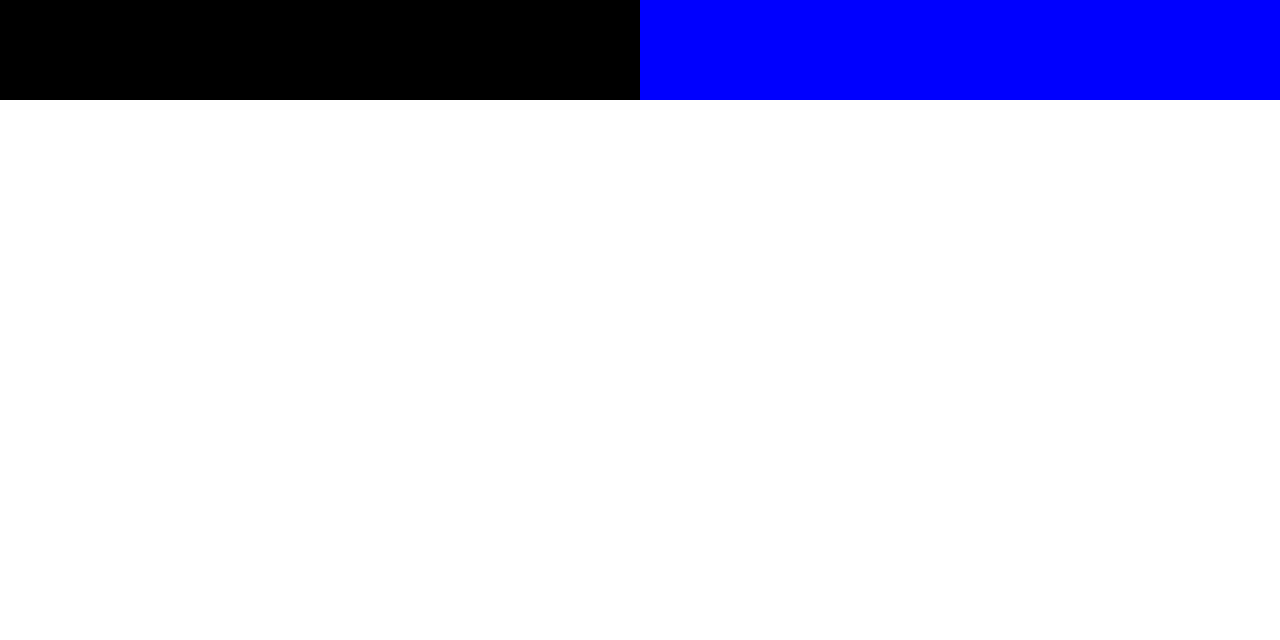
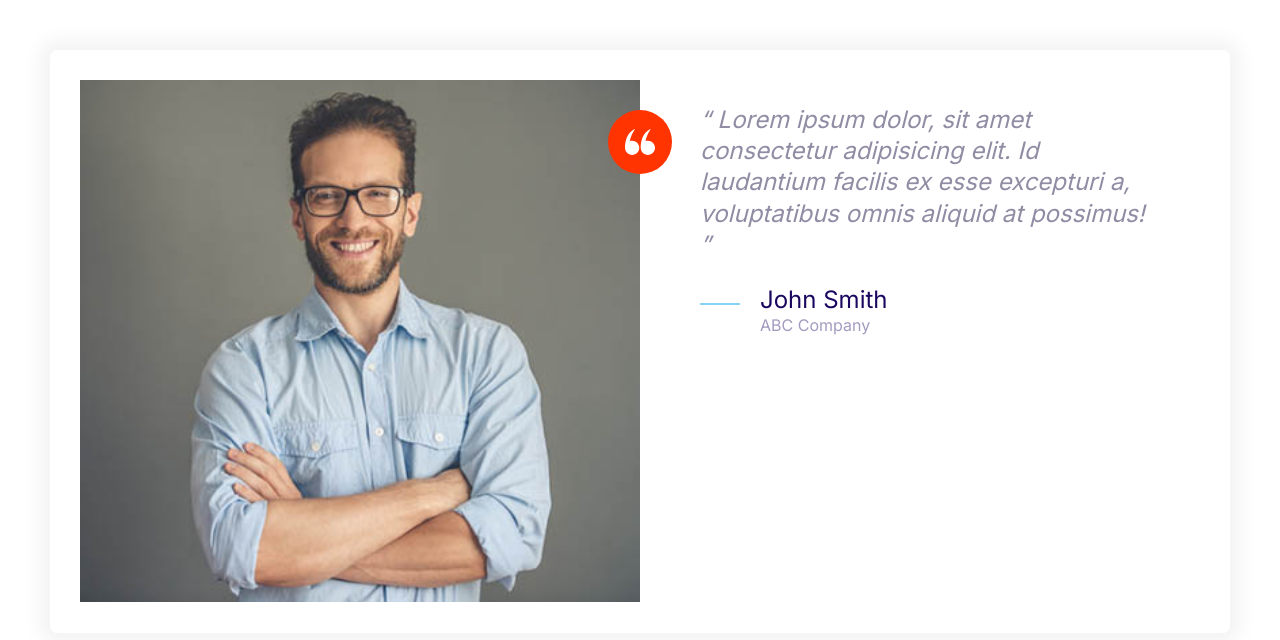
Before and after one commit to msdqhabib/Moshify-Clone, a plain HTML site: page index.html in a window 1280 px wide. Drawn offline with Linux system fonts and the light colour scheme.

Commit message:
Testimonial Done

```diff
--- a/css/style.css
+++ b/css/style.css
@@ -152,8 +152,17 @@ a {
   height: 40px;
 }
 
+.icon--small {
+  width: 30px;
+  height: 30px;
+}
+
 .icon--primary {
   fill: var(--color-primary);
+}
+
+.icon--white {
+  fill: #fff;
 }
 
 .icon-container {
@@ -164,6 +173,10 @@ a {
   display: inline-flex;
   justify-content: center;
   align-items: center;
+}
+
+.icon-container--accent {
+  background: var(--color-accent);
 }
 
 /* Buttons */
@@ -440,3 +453,33 @@ a {
     grid-template-columns: repeat(2, 1fr);
   }
 }
+
+/* Testimonial */
+.testimonial {
+  padding: 3rem;
+}
+
+.testimonial__image {
+  position: relative;
+}
+
+.testimonial__image > img {
+  width: 100%;
+}
+
+.testimonial__image > .icon-container {
+  position: absolute;
+  top: 3rem;
+  right: -32px;
+}
+
+@media screen and (min-width: 786px) {
+  .testimonial .quote,
+  .testimonial .quote__author {
+    font-size: 2.4rem;
+  }
+
+  .testimonial .quote {
+    margin-left: 6rem;
+  }
+}
--- a/index.html
+++ b/index.html
@@ -13,10 +13,38 @@
     <link rel="stylesheet" href="css/normalize.css" />
     <link rel="stylesheet" href="css/style.css" />
   </head>
-  <body>
-    <div class="grid grid--1x2">
-      <div style="height: 100px; background: black"></div>
-      <div style="height: 100px; background: blue"></div>
+  <body style="padding: 5rem">
+    <div class="card testimonial">
+      <div class="grid grid--1x2">
+        <div class="testimonial__image">
+          <img src="images/testimonial.jpg" alt="Happy smiling Customer" />
+          <span class="icon-container icon-container--accent">
+            <svg class="icon icon--white icon--small">
+              <use xlink:href="images/sprite.svg#quotes"></use>
+            </svg>
+          </span>
+        </div>
+        <blockquote class="quote">
+          <p class="quote__text">
+            Lorem ipsum dolor, sit amet consectetur adipisicing elit. Id
+            laudantium facilis ex esse excepturi a, voluptatibus omnis aliquid
+            at possimus!
+          </p>
+          <footer>
+            <div class="media">
+              <div class="media__image">
+                <svg class="icon icon--primary quote__line">
+                  <use href="images/sprite.svg#line"></use>
+                </svg>
+              </div>
+              <div class="media__body">
+                <h3 class="media__title quote__author">John Smith</h3>
+                <p class="quote__organization">ABC Company</p>
+              </div>
+            </div>
+          </footer>
+        </blockquote>
+      </div>
     </div>
   </body>
 </html>
```
Also changed, not shown: components/testimonial.html (added, +34 -0 lines), Images/testimonial.jpg (added).
